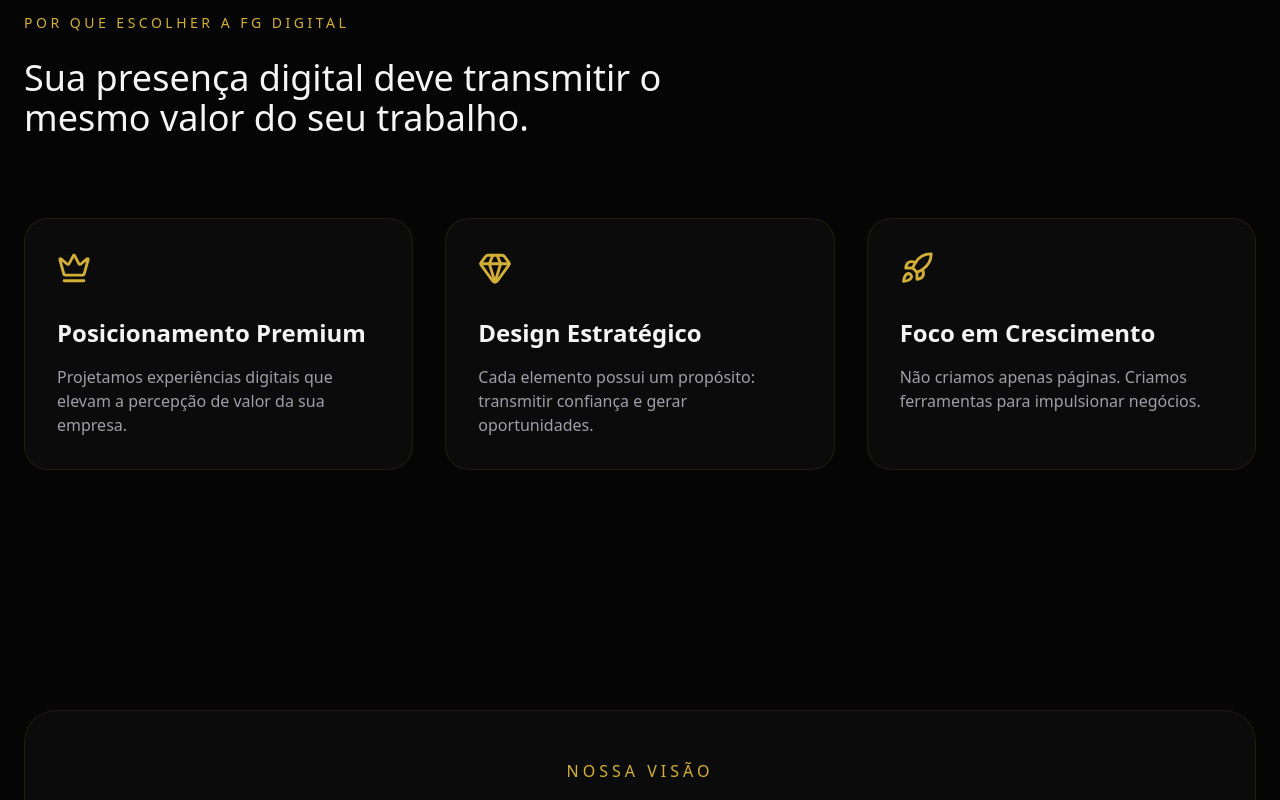
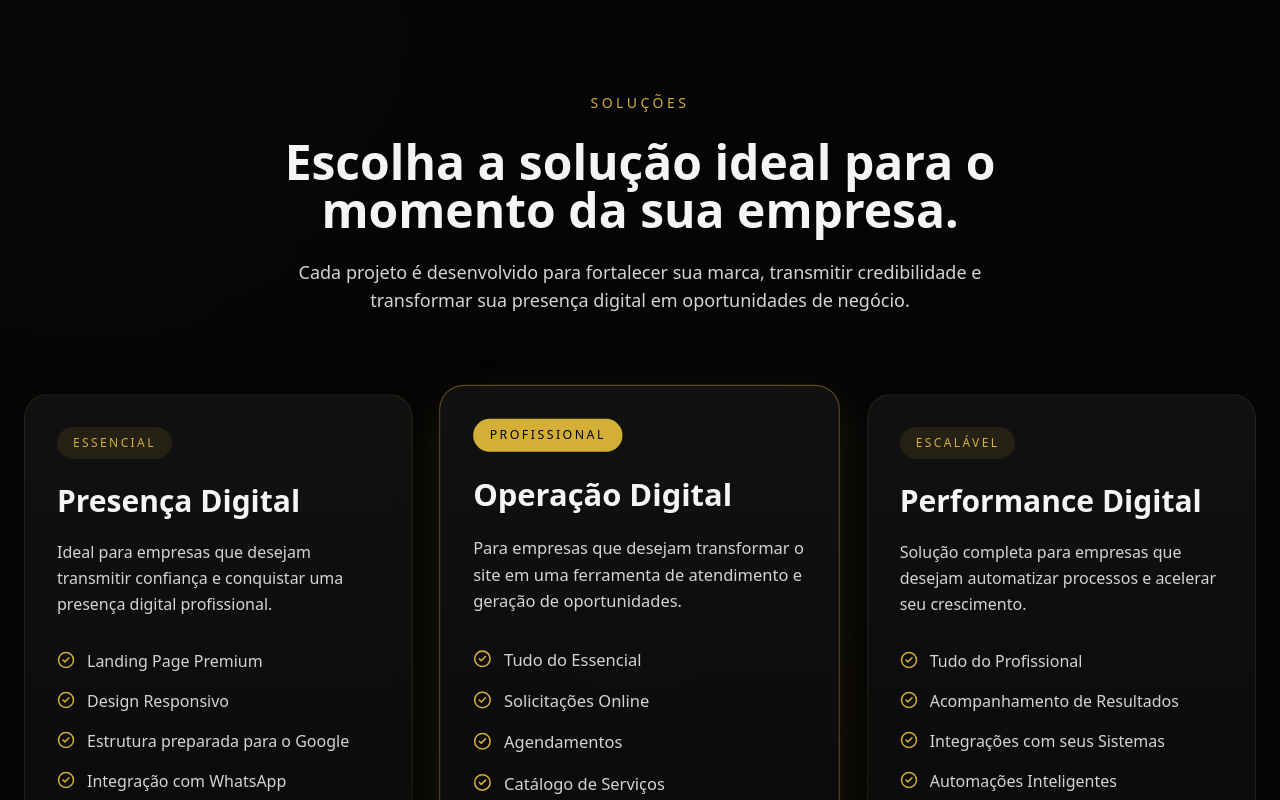
Before and after one commit to CGarroni/fg-digital, a Next.js app: page / in a window 1280 px wide. Shown: the part 2922-3722 px from the top of the page. Built offline with nearby package versions, Linux system fonts and the light colour scheme.

Commit message:
Consolida componentes da FG UI e padroniza seções da Landing

```diff
--- a/app/page.tsx
+++ b/app/page.tsx
@@ -7,6 +7,8 @@
 import Authority from "@/components/Authority";
 import Contact from "@/components/Contact";
 import Footer from "@/components/Footer";
+import Services from "@/components/Services";
+import FAQ from "@/components/FAQ";
 
 export default function Home() {
   return (
@@ -18,6 +20,8 @@
         <Stats />
         <Benefits />
         <Process />
+        <Services />
+        <FAQ />
         <WhyChoose />
         <Authority />
         <Contact />
--- a/components/Benefits.tsx
+++ b/components/Benefits.tsx
@@ -3,6 +3,7 @@
 import { ShieldCheck, TrendingUp, Globe } from "lucide-react";
 import AmbientBackground from "@/components/AmbientBackground";
 import BenefitCard from "@/components/ui/BenefitCard";
+import SectionHeader from "@/components/ui/SectionHeader";
 
 const benefits = [
 	{
@@ -37,20 +38,11 @@
 			<AmbientBackground />
 
 			<div className="max-w-7xl mx-auto px-6">
-				<div className=" text-center max-w-3xl mx-auto">
-					<span className="text-[#D4AF37] uppercase tracking-[0.25em] text-sm">
-						Benefícios
-					</span>
-
-					<h2 className="text-4xl md:text-5xl font-bold mt-6">
-						Sua empresa merece mais do que um site.
-					</h2>
-
-					<p className="text-zinc-300 mt-6 text-lg">
-						Sua presença digital deve transmitir confiança, fortalecer sua marca
-						e trabalhar todos os dias para gerar novas oportunidades de negócio.
-					</p>
-				</div>
+				<SectionHeader
+    eyebrow="Benefícios"
+    title="Sua empresa merece mais do que um site."
+    description="Sua presença digital deve transmitir confiança, fortalecer sua marca e trabalhar todos os dias para gerar novas oportunidades de negócio."
+/>
 
 				<div className="grid md:grid-cols-3 gap-8 mt-20">
 					{benefits.map((benefit, index) => (
--- a/components/Contact.tsx
+++ b/components/Contact.tsx
@@ -1,6 +1,6 @@
 "use client";
 
-import { Mail, MessageCircle, ArrowRight } from "lucide-react";
+import { Mail, MessageCircle } from "lucide-react";
 import ContactForm from "@/components/ContactForm";
 
 
--- /dev/null
+++ b/components/FAQ.tsx
@@ -0,0 +1,35 @@
+"use client";
+
+import AmbientBackground from "@/components/AmbientBackground";
+import SectionHeader from "@/components/ui/SectionHeader";
+import FAQItem from "@/components/ui/FAQItem";
+
+import { faq } from "@/lib/data/faq";
+
+export default function FAQ() {
+	return (
+		<section
+			id="faq"
+			className="relative section-padding bg-[#050505] overflow-hidden"
+		>
+			<AmbientBackground />
+
+			<div className="max-w-4xl mx-auto px-6">
+				<SectionHeader
+					eyebrow="DÚVIDAS FREQUENTES"
+					title="Respondemos às principais dúvidas antes mesmo da nossa primeira conversa."
+					description="Nosso objetivo é que você tenha segurança para tomar a melhor decisão para sua empresa."
+				/>
+
+				<div className="mt-20 space-y-6">
+					{faq.map((item) => (
+						<FAQItem
+							key={item.id}
+							item={item}
+						/>
+					))}
+				</div>
+			</div>
+		</section>
+	);
+}
--- a/components/Process.tsx
+++ b/components/Process.tsx
@@ -1,6 +1,7 @@
 "use client";
 
 import ProcessCard from "@/components/ui/ProcessCard";
+import SectionHeader from "@/components/ui/SectionHeader";
 
 const steps = [
 	{
@@ -29,15 +30,11 @@
 	return (
 		<section id="process" className="section-padding">
 			<div className="max-w-7xl mx-auto px-6">
-				<div className="text-center max-w-3xl mx-auto">
-					<span className="text-[#D4AF37] uppercase tracking-[0.25em] text-sm">
-						NOSSO MÉTODO
-					</span>
-
-					<h2 className="text-4xl md:text-5xl font-bold mt-6">
-						Um processo pensado para transformar estratégia em resultados reais.
-					</h2>
-				</div>
+				<SectionHeader
+					eyebrow="Nosso Método"
+					title="Um processo pensado para transformar estratégia em resultados reais."
+					description="Cada etapa foi planejada para entender seu negócio, desenvolver a melhor solução e entregar uma presença digital que gere resultados consistentes."
+				/>
 
 				<div className="grid md:grid-cols-4 gap-8 mt-20">
 					{steps.map((step, index) => (
--- /dev/null
+++ b/components/Services.tsx
@@ -0,0 +1,35 @@
+"use client";
+
+import AmbientBackground from "@/components/AmbientBackground";
+import SectionHeader from "@/components/ui/SectionHeader";
+import ServiceCard from "@/components/ui/ServiceCard";
+
+import { services } from "@/lib/data/services";
+
+export default function Services() {
+	return (
+		<section
+			id="services"
+			className="relative section-padding bg-[#050505] overflow-hidden"
+		>
+			<AmbientBackground />
+
+			<div className="max-w-7xl mx-auto px-6">
+				<SectionHeader
+					eyebrow="SOLUÇÕES"
+					title="Escolha a solução ideal para o momento da sua empresa."
+					description="Cada projeto é desenvolvido para fortalecer sua marca, transmitir credibilidade e transformar sua presença digital em oportunidades de negócio."
+				/>
+
+				<div className="grid lg:grid-cols-3 gap-8 mt-20">
+					{services.map((service) => (
+						<ServiceCard
+							key={service.id}
+							service={service}
+						/>
+					))}
+				</div>
+			</div>
+		</section>
+	);
+}
--- /dev/null
+++ b/components/ui/FAQItem.tsx
@@ -0,0 +1,80 @@
+"use client";
+
+import { useState } from "react";
+import { motion, AnimatePresence } from "framer-motion";
+import { ChevronDown } from "lucide-react";
+import clsx from "clsx";
+import type { FAQ } from "@/lib/data/faq";
+
+type FAQItemProps = {
+	item: FAQ;
+};
+
+export default function FAQItem({ item }: FAQItemProps) {
+	const [open, setOpen] = useState(false);
+
+	return (
+		<div
+			className="
+				rounded-3xl
+				border
+				border-[#D4AF37]/10
+				bg-linear-to-b
+				from-[#111111]
+				to-[#090909]
+				transition-all
+				duration-500
+				hover:border-[#D4AF37]/25
+			"
+		>
+			<button
+				type="button"
+				onClick={() => setOpen(!open)}
+				className="
+					w-full
+					flex
+					items-center
+					justify-between
+					p-6
+					text-left
+					cursor-pointer
+				"
+			>
+				<h3 className="text-lg font-semibold pr-6">
+					{item.question}
+				</h3>
+
+				<ChevronDown
+					size={22}
+					className={clsx(
+						"transition-transform duration-300 text-[#D4AF37]",
+						open && "rotate-180"
+					)}
+				/>
+			</button>
+
+			<AnimatePresence initial={false}>
+				{open && (
+					<motion.div
+						initial={{ height: 0, opacity: 0 }}
+						animate={{ height: "auto", opacity: 1 }}
+						exit={{ height: 0, opacity: 0 }}
+						transition={{ duration: 0.3 }}
+						className="overflow-hidden"
+					>
+						<p
+							className="
+								px-6
+								pb-6
+								text-zinc-300
+								leading-relaxed
+							"
+						>
+							{item.answer}
+						</p>
+					</motion.div>
+				)}
+			</AnimatePresence>
+		</div>
+	);
+}
--- /dev/null
+++ b/components/ui/SectionHeader.tsx
@@ -0,0 +1,41 @@
+import clsx from "clsx";
+
+type SectionHeaderProps = {
+	eyebrow: string;
+	title: string;
+	description?: string;
+	align?: "left" | "center";
+	className?: string;
+};
+
+export default function SectionHeader({
+	eyebrow,
+	title,
+	description,
+	align = "center",
+	className,
+}: SectionHeaderProps) {
+	return (
+		<div
+			className={clsx(
+				"max-w-3xl",
+				align === "center" ? "mx-auto text-center" : "text-left",
+				className,
+			)}
+		>
+			<span className="text-[#D4AF37] uppercase tracking-[0.25em] text-sm">
+				{eyebrow}
+			</span>
+
+			<h2 className="text-4xl md:text-5xl font-bold mt-6">
+				{title}
+			</h2>
+
+			{description && (
+				<p className="text-zinc-300 text-lg mt-6">
+					{description}
+				</p>
+			)}
+		</div>
+	);
+}
--- /dev/null
+++ b/components/ui/ServiceCard.tsx
@@ -0,0 +1,109 @@
+"use client";
+
+import clsx from "clsx";
+import { CheckCircle2 } from "lucide-react";
+
+import Button from "@/components/ui/Button";
+import type { Service } from "@/lib/data/services";
+
+type ServiceCardProps = {
+	service: Service;
+};
+
+export default function ServiceCard({ service }: ServiceCardProps) {
+	const {
+		title,
+		subtitle,
+		description,
+		features,
+		buttonText,
+		highlight,
+	} = service;
+
+	return (
+		<div
+			className={clsx(
+				`
+				relative
+				flex
+				flex-col
+				h-full
+				rounded-3xl
+				border
+				bg-linear-to-b
+				from-[#111111]
+				to-[#090909]
+				p-8
+				transition-all
+				duration-500
+				ease-out
+				hover:-translate-y-1
+				`,
+				highlight
+					? "border-[#D4AF37]/40 shadow-[0_18px_45px_rgba(212,175,55,.12)] lg:scale-[1.03]"
+					: "border-[#D4AF37]/10 hover:border-[#D4AF37]/25"
+			)}
+		>
+			<span
+				className={clsx(
+					"inline-flex self-start rounded-full px-4 py-2 text-xs uppercase tracking-[0.2em] font-medium",
+					highlight
+						? "bg-[#D4AF37] text-black"
+						: "bg-[#D4AF37]/10 text-[#D4AF37]"
+				)}
+			>
+				{subtitle}
+			</span>
+
+			<h3 className="mt-6 text-3xl font-bold">
+				{title}
+			</h3>
+
+			<p className="mt-5 text-zinc-300 leading-relaxed">
+				{description}
+			</p>
+
+			<ul className="mt-8 space-y-4 flex-1">
+				{features.map((feature) => (
+					<li
+						key={feature}
+						className="flex items-start gap-3"
+					>
+						<CheckCircle2
+							size={18}
+							className="mt-0.5 shrink-0 text-[#D4AF37]"
+						/>
+
+						<span className="text-zinc-300">
+							{feature}
+						</span>
+					</li>
+				))}
+			</ul>
+
+			<div className="mt-10">
+				<Button
+					fullWidth
+					variant={highlight ? "primary" : "secondary"}
+					sectionId="contact"
+				>
+					{buttonText}
+				</Button>
+			</div>
+
+			<div
+				className="
+					absolute
+					bottom-0
+					left-8
+					right-8
+					h-px
+					bg-linear-to-r
+					from-transparent
+					via-[#D4AF37]/50
+					to-transparent
+				"
+			/>
+		</div>
+	);
+}
--- /dev/null
+++ b/lib/data/faq.ts
@@ -0,0 +1,44 @@
+export type FAQ = {
+	id: string;
+	question: string;
+	answer: string;
+};
+
+export const faq: FAQ[] = [
+	{
+		id: "prazo",
+		question: "Em quanto tempo meu site fica pronto?",
+		answer:
+			"Na maioria dos projetos, entre 5 e 7 dias úteis após o recebimento de todo o material necessário.",
+	},
+	{
+		id: "dominio",
+		question: "Vocês cuidam do domínio e da hospedagem?",
+		answer:
+			"Sim. Podemos orientar ou cuidar de toda a configuração para que você não precise se preocupar com a parte técnica.",
+	},
+	{
+		id: "google",
+		question: "Meu site aparecerá no Google?",
+		answer:
+			"Desenvolvemos o projeto seguindo boas práticas de SEO técnico para facilitar a indexação pelos mecanismos de busca.",
+	},
+	{
+		id: "alteracoes",
+		question: "Posso solicitar alterações após a entrega?",
+		answer:
+			"Sim. Todo projeto possui um período inicial para ajustes e também oferecemos planos de manutenção para evoluções futuras.",
+	},
+	{
+		id: "whatsapp",
+		question: "O site terá integração com WhatsApp?",
+		answer:
+			"Sim. Todos os nossos projetos podem integrar botões estratégicos e formulários direcionados ao WhatsApp da empresa.",
+	},
+	{
+		id: "pagamento",
+		question: "Como funciona o pagamento?",
+		answer:
+			"Os detalhes são definidos na proposta comercial, normalmente com uma entrada para início do projeto e o restante na entrega.",
+	},
+];
--- /dev/null
+++ b/lib/data/services.tsx
@@ -0,0 +1,63 @@
+export type Service = {
+	id: string;
+	title: string;
+	subtitle: string;
+	description: string;
+	features: string[];
+	buttonText: string;
+	highlight: boolean;
+};
+
+export const services: Service[] = [
+	{
+		id: "essential",
+		title: "Presença Digital",
+		subtitle: "Essencial",
+		description:
+			"Ideal para empresas que desejam transmitir confiança e conquistar uma presença digital profissional.",
+		features: [
+			"Landing Page Premium",
+			"Design Responsivo",
+			"Estrutura preparada para o Google",
+			"Integração com WhatsApp",
+			"Formulário de Contato",
+			"Alta Performance",
+		],
+		buttonText: "Quero começar",
+		highlight: false,
+	},
+	{
+		id: "professional",
+		title: "Operação Digital",
+		subtitle: "Profissional",
+		description:
+			"Para empresas que desejam transformar o site em uma ferramenta de atendimento e geração de oportunidades.",
+		features: [
+			"Tudo do Essencial",
+			"Solicitações Online",
+			"Agendamentos",
+			"Catálogo de Serviços",
+			"Integrações",
+			"Automação Inicial",
+		],
+		buttonText: "Quero evoluir",
+		highlight: true,
+	},
+	{
+		id: "performance",
+		title: "Performance Digital",
+		subtitle: "Escalável",
+		description:
+			"Solução completa para empresas que desejam automatizar processos e acelerar seu crescimento.",
+		features: [
+			"Tudo do Profissional",
+			"Acompanhamento de Resultados",
+			"Integrações com seus Sistemas",
+			"Automações Inteligentes",
+			"Evolução Contínua",
+			"Suporte Estratégico",
+		],
+		buttonText: "Quero crescer",
+		highlight: false,
+	},
+];
```
Also changed, not shown: components/ui/RadioGroup.tsx (added), 1 other file (tests, documents, lock files or other folders).
